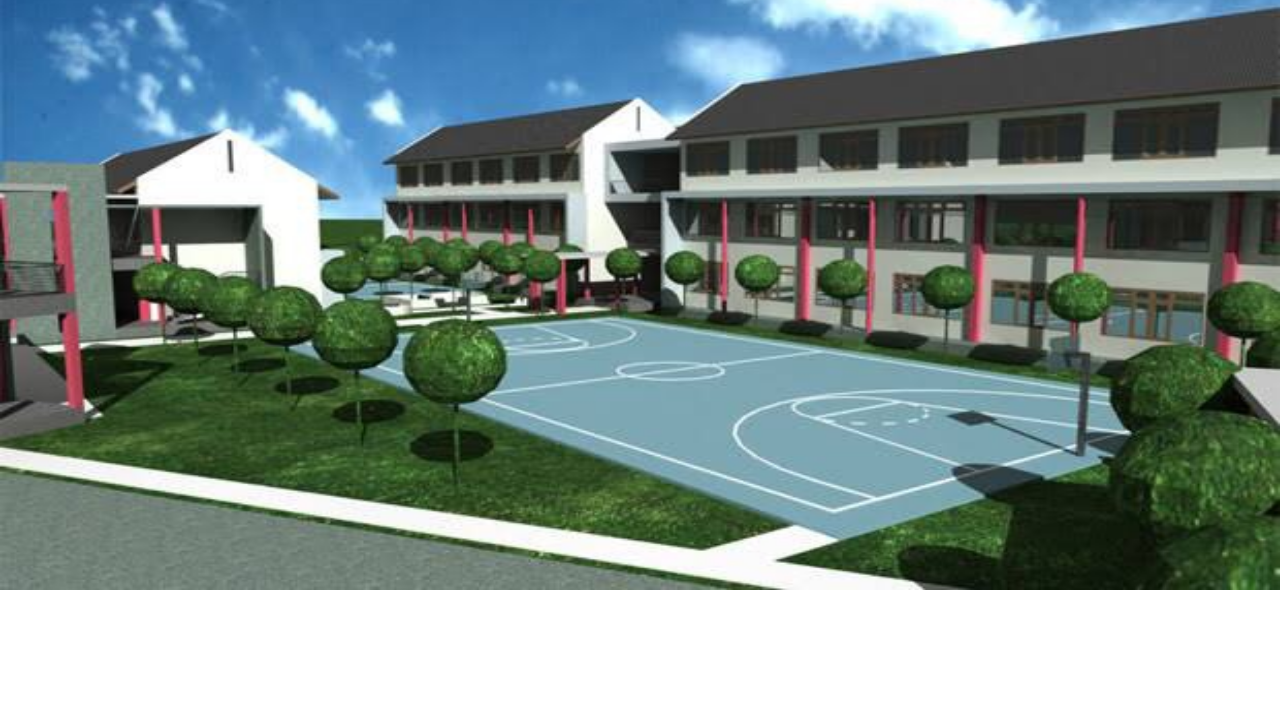
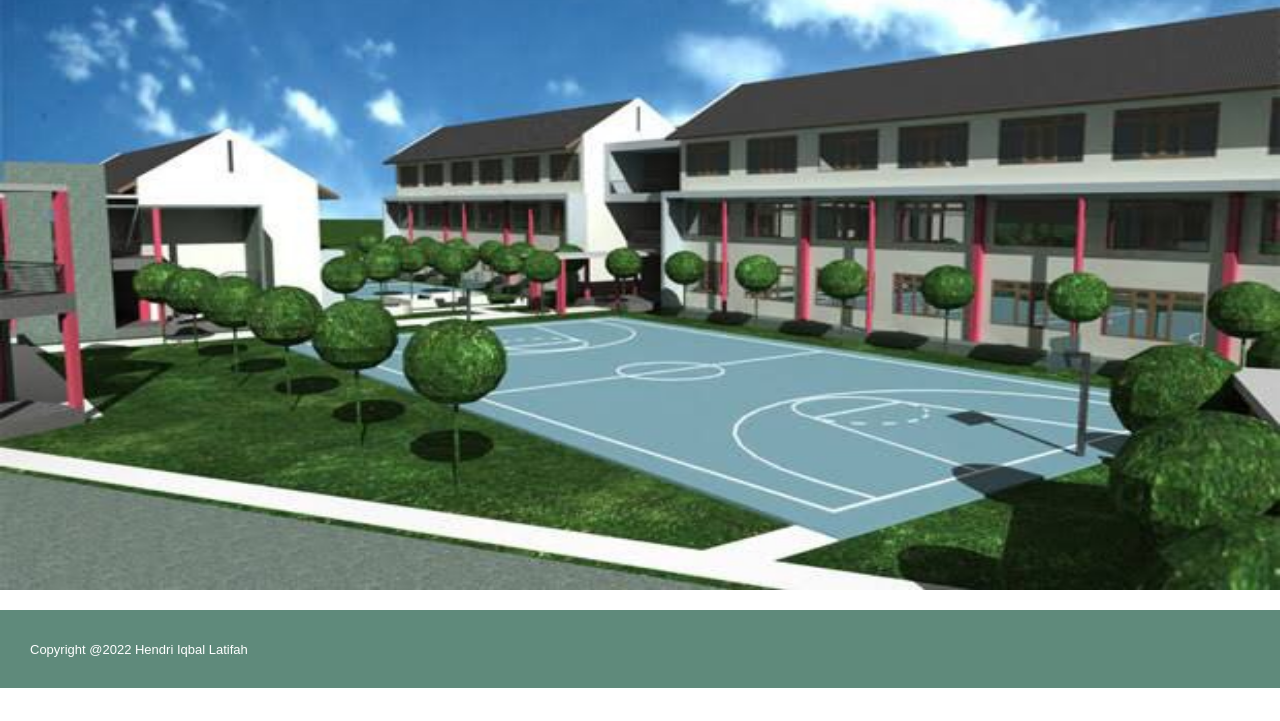
Before and after one commit to latifaahu/pemweb, a plain HTML site: page berita.html in a window 1280 px wide. Shown: the part 79-800 px from the top of the page. Drawn offline with Linux system fonts and the light colour scheme.

Commit message:
add footer

```diff
--- a/berita.html
+++ b/berita.html
@@ -60,5 +60,15 @@
       </tr>
     </table>
     <!-- End Home Img -->
+
+    <!-- Start Footer -->
+    <table border="0" width="100%" cellpadding="30" cellspacing="0" bgcolor="#5F8A7B">
+      <tr>
+        <td>
+          <font face="arial" color="white" size="2"> Copyright @2022 Hendri Iqbal Latifah </font>
+        </td>
+      </tr>
+    </table>
+    <!-- End Footer -->
   </body>
 </html>
```
